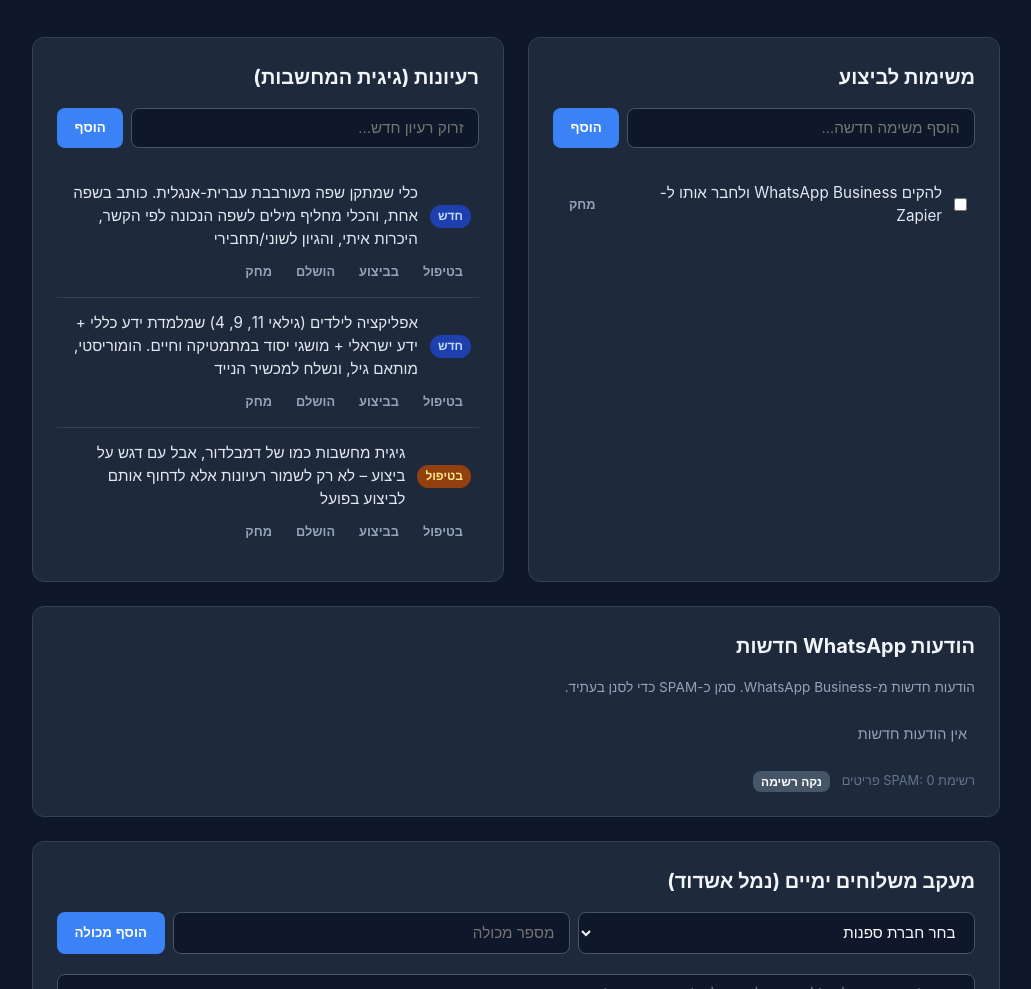
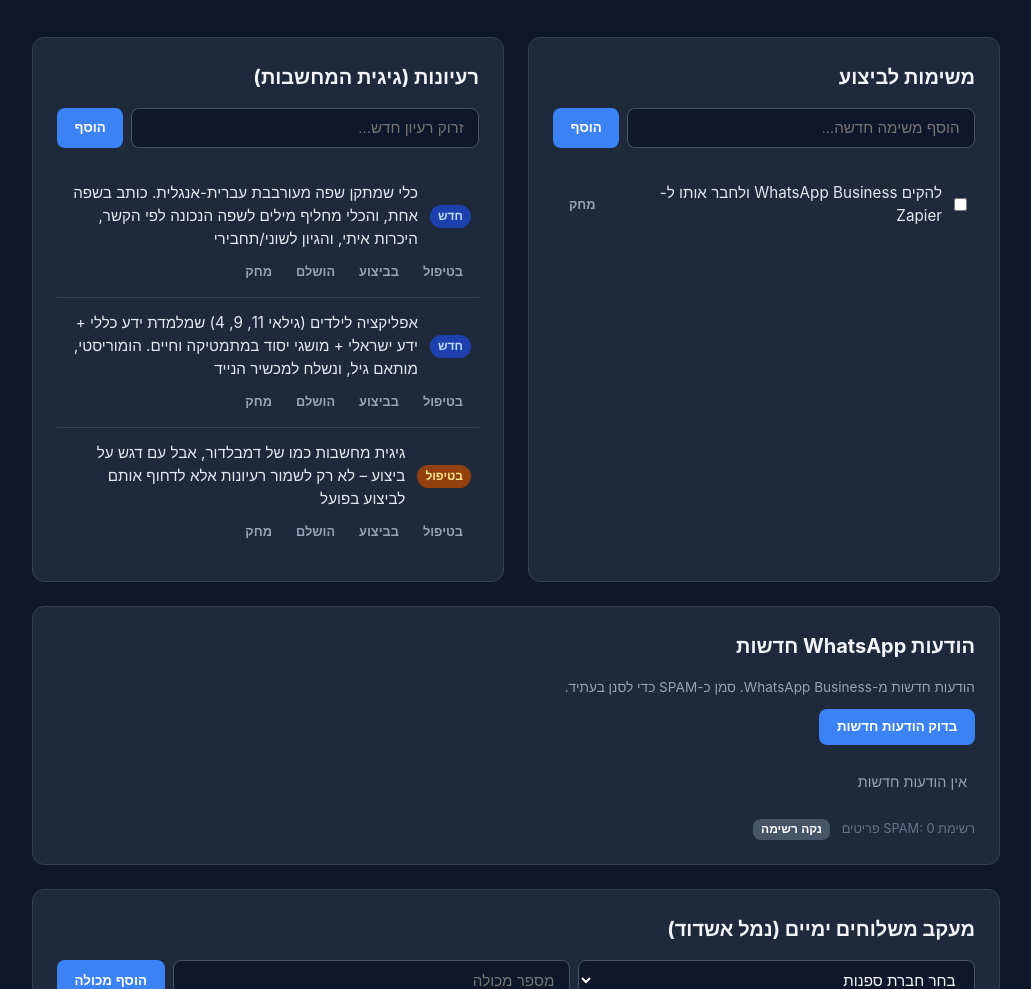
Before and after one commit to avichairaz-hue/personal-dashboard, a plain HTML site: page index.html in a window 1280 px wide. Shown: the part 111-1100 px from the top of the page, without its empty margins (124-1155 px from the left). Drawn offline with Linux system fonts and the light colour scheme.

Commit message:
Add fetch WhatsApp messages button

```diff
--- a/index.html
+++ b/index.html
@@ -39,6 +39,7 @@
     <section class="card" style="margin-top: 1.5rem;">
       <h2>הודעות WhatsApp חדשות</h2>
       <p style="font-size: 0.85rem; color: #94a3b8; margin-bottom: 0.75rem;">הודעות חדשות מ-WhatsApp Business. סמן כ-SPAM כדי לסנן בעתיד.</p>
+      <button id="fetchWhatsappBtn" onclick="fetchWhatsappMessages()" style="background:#3b82f6; margin-bottom: 0.75rem;">בדוק הודעות חדשות</button>
       <ul id="whatsappList" class="list"></ul>
       <div style="margin-top: 0.75rem; font-size: 0.8rem; color: #64748b;">
         רשימת SPAM: <span id="spamCount">0</span> פריטים
```
